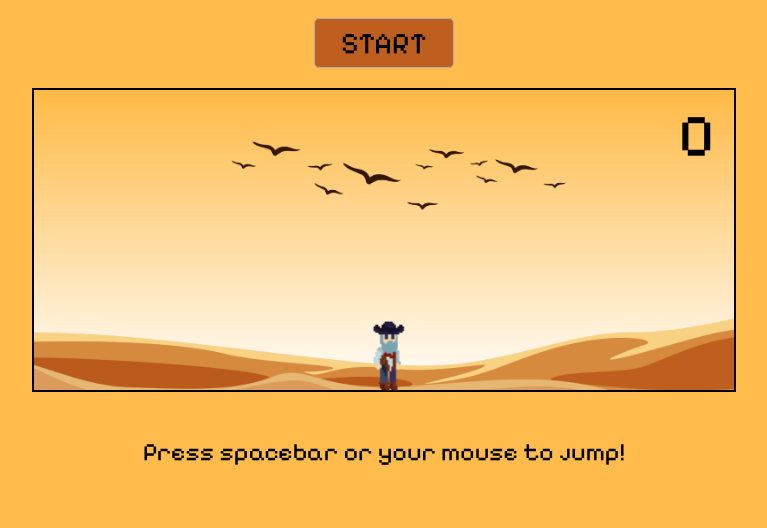
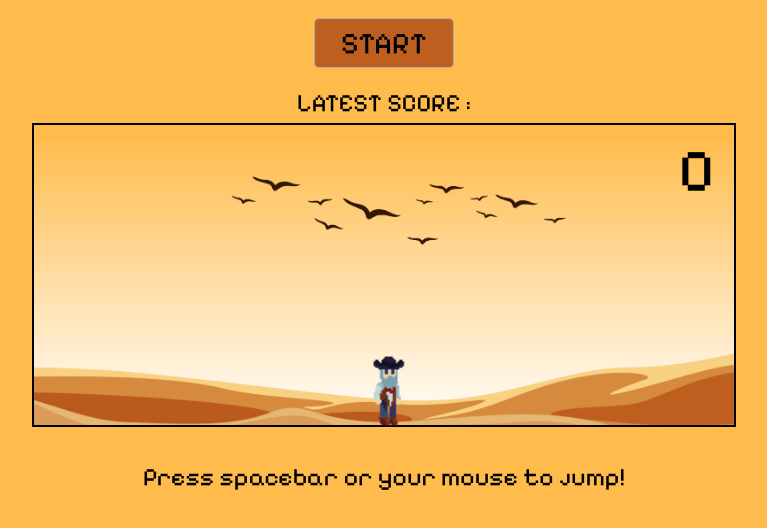
Before and after one commit to johanlofquist/Jumper-James, a plain HTML site: page index.html in a window 1280 px wide. Shown: the part 240-768 px from the top of the page, without its empty margins (256-1023 px from the left). Drawn offline with Linux system fonts and the light colour scheme.

Commit message:
Bug fixes

```diff
--- a/app.js
+++ b/app.js
@@ -5,9 +5,9 @@ let gameAreaEl = document.querySelector("#game-area");
 let gameOverEl = document.querySelector("#game-over");
 let explosionEl = document.querySelector("#explosion");
 let scoreEl = document.querySelector("#score");
+let latestScoreEl = document.querySelector("#latest-score")
 
 function startGame() {
-  scoreEl.innerHTML = "0"
   gameOverEl.style.display = "none";
   playerEl.classList.remove("idling");
   playerEl.classList.add("walking");
@@ -40,6 +40,8 @@ let checkDead = setInterval(function () {
     setTimeout(function () {
       explosionEl.style.display = "none";
     }, 950);
+    latestScoreEl.innerHTML = "LATEST SCORE : " + scoreEl.innerText
+    scoreEl.innerHTML = "0"
   }
 }, 10);
 
--- a/index.html
+++ b/index.html
@@ -13,6 +13,7 @@
       <div id="smoking"></div>
     </h1>
     <button id ="start-btn" onclick="startGame()">START</button>
+    <p id="latest-score">LATEST SCORE :</p>
     <div class="container">
         <div class="left-blocker"></div>
         <div id="game-area" onclick="jump()">
--- a/style.css
+++ b/style.css
@@ -64,7 +64,8 @@ body {
   width: 700px;
   height: 300px;
   border: 2px solid black;
-  margin: 20px auto;
+  margin: 10px auto;
+  margin-top: 0;
   background-image: url(background.jpg);
   background-size: cover;
   position: relative;
@@ -83,6 +84,12 @@ body {
     right: 20px;
     top: 10px;
     font-size: 60px;
+}
+
+#latest-score {
+    margin-top: 20px;
+    font-size: 25px;
+    margin-bottom: 5px;
 }
 
 #explosion {
```
